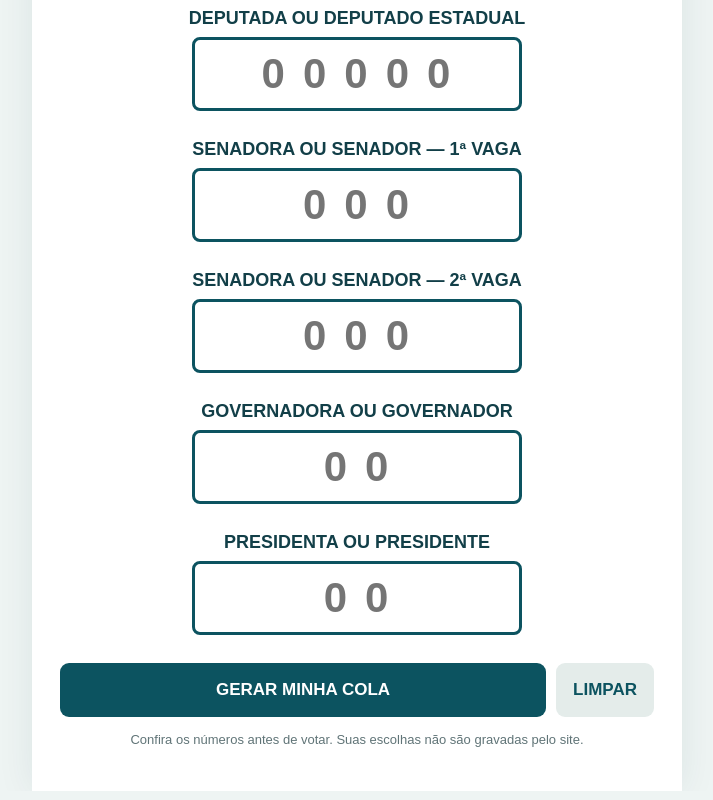
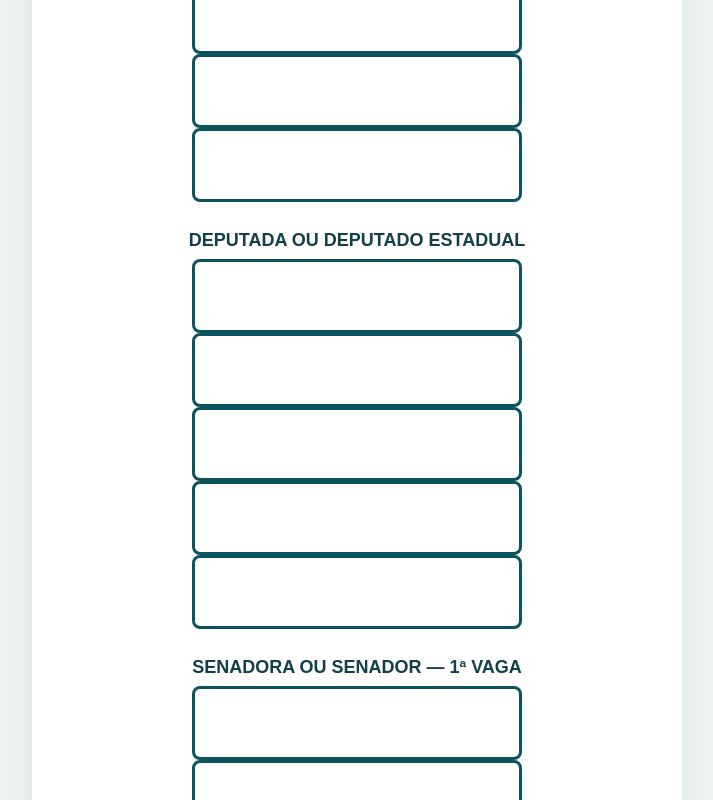
Before and after one commit to GLEISONtiago/colinha, a Next.js app: page / in a window 1280 px wide. Shown: the part 420-1220 px from the top of the page, without its empty margins (283-996 px from the left). Built offline with nearby package versions, Linux system fonts and the light colour scheme.

Commit message:
Add digit boxes and validated cola preview

```diff
--- a/app/page.js
+++ b/app/page.js
@@ -1,62 +1,26 @@
 'use client';
-import {useEffect,useState} from 'react';
-
-const SUPABASE_URL='https://lyagstynyfupldvbzgpb.supabase.co';
-const SUPABASE_KEY='sb_publishable_g3yKs7jTypCIgmXmaJAeUg_PGSkZAhy';
-
+import {useEffect,useRef,useState} from 'react';
+const URL='https://lyagstynyfupldvbzgpb.supabase.co';
+const KEY='sb_publishable_g3yKs7jTypCIgmXmaJAeUg_PGSkZAhy';
 const cargos=[
- {id:'depFederal',label:'DEPUTADA OU DEPUTADO FEDERAL',office:'DEPUTADO FEDERAL',digits:4,uf:'PB'},
- {id:'depEstadual',label:'DEPUTADA OU DEPUTADO ESTADUAL',office:'DEPUTADO ESTADUAL',digits:5,uf:'PB'},
- {id:'senador1',label:'SENADORA OU SENADOR — 1ª VAGA',office:'SENADOR',digits:3,uf:'PB'},
- {id:'senador2',label:'SENADORA OU SENADOR — 2ª VAGA',office:'SENADOR',digits:3,uf:'PB'},
- {id:'governador',label:'GOVERNADORA OU GOVERNADOR',office:'GOVERNADOR',digits:2,uf:'PB'},
- {id:'presidente',label:'PRESIDENTA OU PRESIDENTE',office:'PRESIDENTE',digits:2,uf:'BR'},
-];
-
-async function buscar(c,numero){
- const qs=new URLSearchParams({select:'ballot_name,party_abbreviation,candidate_number,photo_url,tse_candidate_id',election_year:'eq.2026',uf:`eq.${c.uf}`,office:`eq.${c.office}`,candidate_number:`eq.${numero}`});
- const r=await fetch(`${SUPABASE_URL}/rest/v1/candidates?${qs}`,{headers:{apikey:SUPABASE_KEY,Authorization:`Bearer ${SUPABASE_KEY}`}});
- if(!r.ok) throw new Error('Falha ao consultar');
- return r.json();
-}
-
-function Campo({c,value,onChange}){
- const [state,setState]=useState({status:'idle',items:[]});
- useEffect(()=>{let active=true;if(value.length!==c.digits){setState({status:'idle',items:[]});return}
-  setState({status:'loading',items:[]});
-  const t=setTimeout(()=>buscar(c,value).then(items=>active&&setState({status:items.length?'ok':'none',items})).catch(()=>active&&setState({status:'error',items:[]})),250);
-  return()=>{active=false;clearTimeout(t)}
- },[value,c.digits,c.office,c.uf]);
- const item=state.items.length===1?state.items[0]:null;
- return <div className="cargo">
-  <label htmlFor={c.id}>{c.label}</label>
-  <input id={c.id} aria-label={c.label} inputMode="numeric" maxLength={c.digits} value={value} onChange={e=>onChange(e.target.value.replace(/\D/g,'').slice(0,c.digits))} placeholder={'0'.repeat(c.digits)}/>
-  {state.status==='loading'&&<p className="status">Consultando…</p>}
-  {state.status==='none'&&<p className="status erro">Candidatura não encontrada. Confira o número.</p>}
-  {state.status==='error'&&<p className="status erro">Não foi possível consultar agora.</p>}
-  {state.items.length>1&&<p className="status aviso">Há mais de um registro para este número na base atual do TSE. Confira antes de continuar.</p>}
-  {item&&<div className="candidate">
-   {item.photo_url?<img src={item.photo_url} alt="" crossOrigin="anonymous"/>:<div className="noPhoto">SEM FOTO</div>}
-   <div><strong>{item.ballot_name}</strong><span>{item.party_abbreviation}</span><small>Nº {item.candidate_number}</small></div>
-  </div>}
- </div>
-}
-
-export default function Home(){
- const [vals,setVals]=useState({});
- function limpar(){setVals({})}
- function gerar(){
-  const cards=cargos.map(c=>({c,value:vals[c.id]||''})).filter(x=>x.value);
-  if(!cards.length){alert('Digite pelo menos um número para gerar sua cola.');return}
-  const w=1080,h=1350,canvas=document.createElement('canvas');canvas.width=w;canvas.height=h;const x=canvas.getContext('2d');
-  x.fillStyle='#fff';x.fillRect(0,0,w,h);x.fillStyle='#0c5360';x.fillRect(0,0,w,230);x.textAlign='center';x.fillStyle='#fff';x.font='700 38px Arial';x.fillText('ELEIÇÕES 2026 • PARAÍBA',w/2,65);x.font='800 70px Arial';x.fillText('LEVE A SUA COLA!',w/2,155);
-  let y=300;x.textAlign='left';
-  for(const {c,value} of cards){x.fillStyle='#0c5360';x.font='700 29px Arial';x.fillText(c.label,90,y);x.font='800 55px Arial';x.fillText(value,90,y+65);y+=150}
-  x.fillStyle='#607477';x.font='24px Arial';x.fillText('Confira os números antes de votar.',90,1290);
-  const a=document.createElement('a');a.download='minha-cola-eleitoral-2026.png';a.href=canvas.toDataURL('image/png');a.click();
- }
- return <main><header><div className="eyebrow">ELEIÇÕES 2026 • PARAÍBA</div><h1>NO DIA 04/10,<br/><b>LEVE A COLA!</b></h1><p>Digite os números que você já escolheu. A ferramenta apenas identifica as candidaturas.</p></header>
- <section>{cargos.map(c=><Campo key={c.id} c={c} value={vals[c.id]||''} onChange={v=>setVals(s=>({...s,[c.id]:v}))}/>)}
- <div className="actions"><button onClick={gerar}>GERAR MINHA COLA</button><button className="secondary" onClick={limpar}>LIMPAR</button></div>
- <p className="nota">Confira os números antes de votar. Suas escolhas não são gravadas pelo site.</p></section></main>
-}
+{id:'depFederal',label:'DEPUTADA OU DEPUTADO FEDERAL',office:'DEPUTADO FEDERAL',digits:4,uf:'PB'},
+{id:'depEstadual',label:'DEPUTADA OU DEPUTADO ESTADUAL',office:'DEPUTADO ESTADUAL',digits:5,uf:'PB'},
+{id:'senador1',label:'SENADORA OU SENADOR — 1ª VAGA',office:'SENADOR',digits:3,uf:'PB'},
+{id:'senador2',label:'SENADORA OU SENADOR — 2ª VAGA',office:'SENADOR',digits:3,uf:'PB'},
+{id:'governador',label:'GOVERNADORA OU GOVERNADOR',office:'GOVERNADOR',digits:2,uf:'PB'},
+{id:'presidente',label:'PRESIDENTA OU PRESIDENTE',office:'PRESIDENTE',digits:2,uf:'BR'}];
+async function buscar(c,n){const q=new URLSearchParams({select:'ballot_name,party_abbreviation,candidate_number,photo_url,tse_candidate_id',election_year:'eq.2026',uf:`eq.${c.uf}`,office:`eq.${c.office}`,candidate_number:`eq.${n}`});const r=await fetch(`${URL}/rest/v1/candidates?${q}`,{headers:{apikey:KEY,Authorization:`Bearer ${KEY}`}});if(!r.ok)throw Error();return r.json()}
+function Campo({c,value,onChange,onResolved}){const [s,setS]=useState({status:'idle',items:[]});const refs=useRef([]);
+ useEffect(()=>{let live=true;if(value.length!==c.digits){setS({status:'idle',items:[]});onResolved(c.id,null);return}setS({status:'loading',items:[]});const t=setTimeout(()=>buscar(c,value).then(items=>{if(!live)return;setS({status:items.length?'ok':'none',items});onResolved(c.id,items.length===1?items[0]:null)}).catch(()=>live&&setS({status:'error',items:[]})),180);return()=>{live=false;clearTimeout(t)}},[value]);
+ function digit(i,v){const d=v.replace(/\D/g,'').slice(-1);const a=value.padEnd(c.digits,' ').split('');a[i]=d||' ';const nv=a.join('').trimEnd().replace(/ /g,'');onChange(nv);if(d&&i<c.digits-1)refs.current[i+1]?.focus()}
+ const item=s.items.length===1?s.items[0]:null;
+ return <div className="cargo"><label>{c.label}</label><div className="digits">{Array.from({length:c.digits},(_,i)=><input key={i} ref={e=>refs.current[i]=e} aria-label={`${c.label}, dígito ${i+1}`} inputMode="numeric" maxLength="1" value={value[i]||''} onChange={e=>digit(i,e.target.value)} onKeyDown={e=>{if(e.key==='Backspace'&&!value[i]&&i>0)refs.current[i-1]?.focus()}}/>)}</div>
+ {s.status==='loading'&&<p className="status">Consultando…</p>}{s.status==='none'&&<p className="status erro">Candidatura não encontrada. Confira o número.</p>}{s.status==='error'&&<p className="status erro">Não foi possível consultar agora.</p>}{s.items.length>1&&<p className="status aviso">Há mais de um registro para este número na base atual. Confira antes de continuar.</p>}
+ {item&&<div className="candidate">{item.photo_url?<img src={item.photo_url} alt=""/>:<div className="noPhoto">SEM FOTO</div>}<div><strong>{item.ballot_name}</strong><span>{item.party_abbreviation}</span><small>Nº {item.candidate_number}</small></div><b className="check">✓</b></div>}</div>}
+export default function Home(){const [vals,setVals]=useState({});const [resolved,setResolved]=useState({});const [preview,setPreview]=useState(null);
+ function resolve(id,item){setResolved(s=>s[id]===item?s:{...s,[id]:item})}
+ function makeCanvas(){const chosen=cargos.filter(c=>resolved[c.id]);if(!chosen.length){alert('Identifique pelo menos uma candidatura antes de gerar a cola.');return null}const cv=document.createElement('canvas');cv.width=1080;cv.height=1350;const x=cv.getContext('2d');x.fillStyle='#fff';x.fillRect(0,0,1080,1350);x.fillStyle='#0c5360';x.fillRect(0,0,1080,220);x.fillStyle='#55b99c';x.fillRect(0,220,1080,18);x.textAlign='center';x.fillStyle='#fff';x.font='700 34px Arial';x.fillText('ELEIÇÕES 2026 • PARAÍBA',540,62);x.fillStyle='#ffd63d';x.font='800 70px Arial';x.fillText('LEVE A COLA!',540,150);let y=300;for(const c of chosen){const p=resolved[c.id];x.textAlign='left';x.fillStyle='#123f48';x.font='700 25px Arial';x.fillText(c.label,90,y);x.font='800 48px Arial';x.fillText(p.candidate_number,90,y+57);x.font='700 27px Arial';x.fillText(p.ballot_name,330,y+38);x.font='22px Arial';x.fillText(p.party_abbreviation,330,y+70);x.strokeStyle='#d9e5e2';x.beginPath();x.moveTo(90,y+100);x.lineTo(990,y+100);x.stroke();y+=145}x.fillStyle='#607477';x.font='22px Arial';x.fillText('Confira os números antes de votar.',90,1290);return cv}
+ function gerar(){const cv=makeCanvas();if(cv)setPreview(cv.toDataURL('image/png'))}function baixar(){if(!preview)return;const a=document.createElement('a');a.download='minha-cola-eleitoral-2026.png';a.href=preview;a.click()}
+ return <main><header><div className="eyebrow">ELEIÇÕES 2026 • PARAÍBA</div><h1>NO DIA 04/10,<br/><b>LEVE A COLA!</b></h1><p>Digite os números que você já escolheu. A ferramenta apenas identifica as candidaturas.</p></header><section>{cargos.map(c=><Campo key={c.id} c={c} value={vals[c.id]||''} onChange={v=>setVals(s=>({...s,[c.id]:v}))} onResolved={resolve}/>)}
+ <div className="actions"><button onClick={gerar}>GERAR MINHA COLA</button><button className="secondary" onClick={()=>{setVals({});setResolved({});setPreview(null)}}>LIMPAR</button></div><p className="nota">Somente candidaturas identificadas são incluídas. Suas escolhas não são gravadas pelo site.</p></section>
+ {preview&&<div className="modal" onClick={()=>setPreview(null)}><div className="preview" onClick={e=>e.stopPropagation()}><button className="close" onClick={()=>setPreview(null)}>×</button><h2>Prévia da sua cola</h2><img src={preview} alt="Prévia da cola eleitoral"/><button onClick={baixar}>BAIXAR IMAGEM</button></div></div>}</main>}
```
